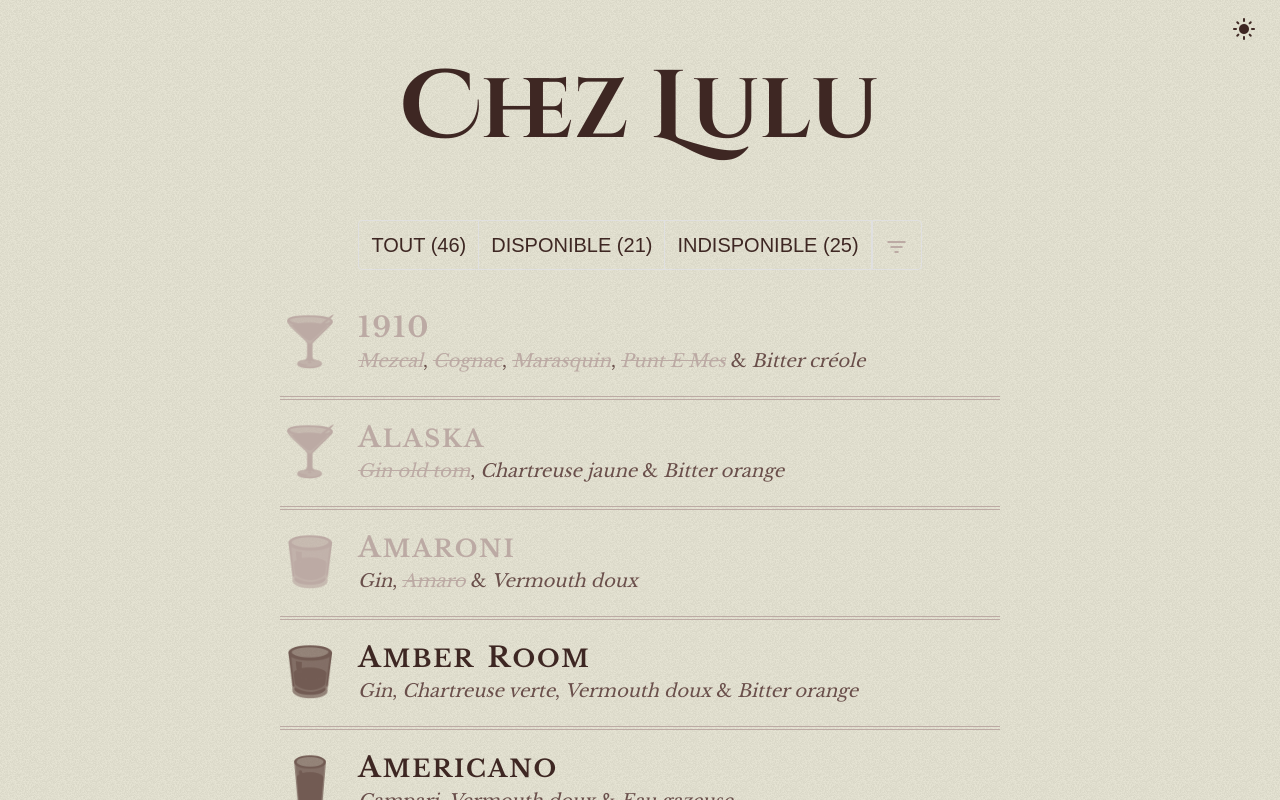
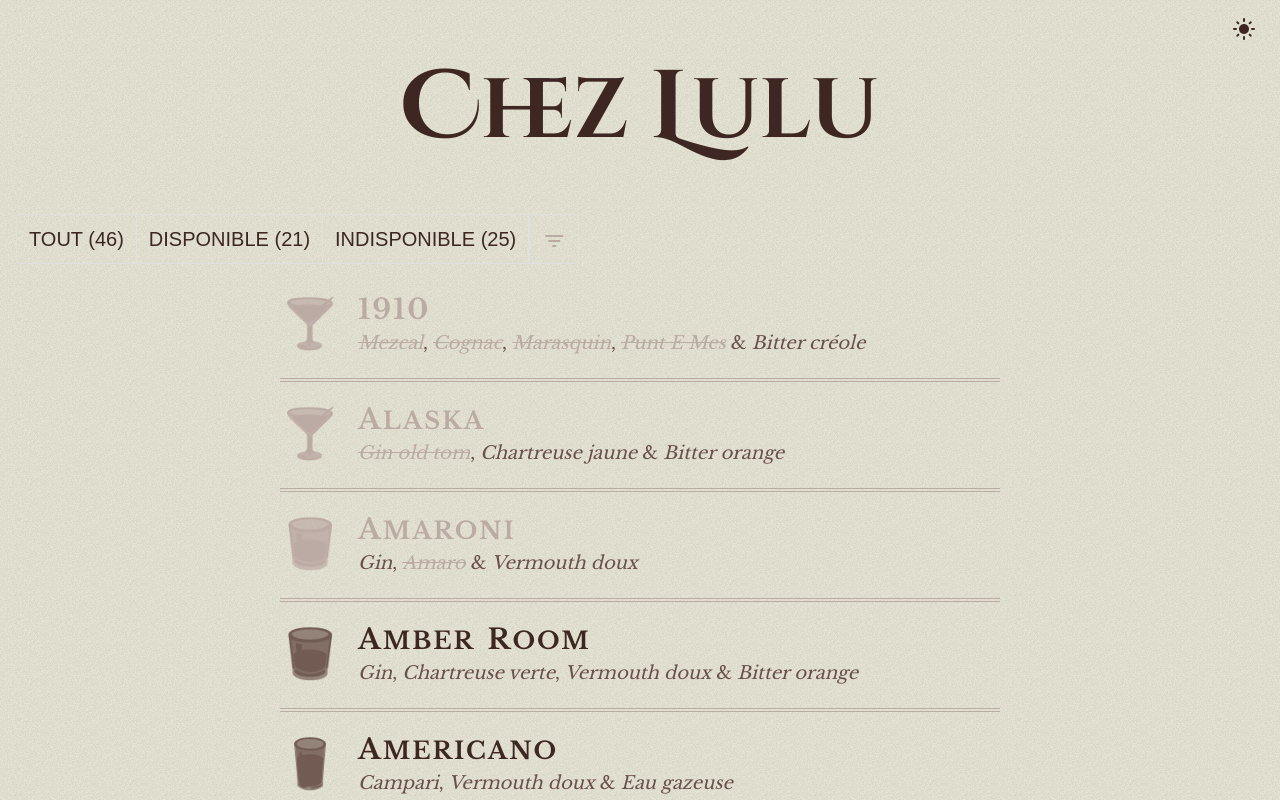
Before and after one commit to ludaub/chez-lulu, an Angular app: page / in a window 1280 px wide. Built offline with nearby package versions, Linux system fonts and the light colour scheme; a web font is replaced by a local one.

Commit message:
feat: improve some margins for responsive design

```diff
--- a/src/app/app.component.scss
+++ b/src/app/app.component.scss
@@ -21,21 +21,21 @@
 
 @media screen and (min-width: 375px) {
   .toolbar {
-    height: 166px;
+    height: 162px;
     padding-top: 24px;
   }
 }
 
 @media screen and (min-width: 425px) {
   .toolbar {
-    height: 204px;
+    height: 188px;
     padding-top: 36px;
   }
 }
 
 @media screen and (min-width: 768px) {
   .toolbar {
-    height: 290px;
+    height: 284px;
     padding-top: 48px;
   }
 }
@@ -62,30 +62,29 @@
   align-items: center;
   display: flex;
   justify-content: center;
-  width: 100%;
 }
 
 @media screen and (min-width: 320px) {
   .toggle-group-container {
-    margin: 18px 0 12px;
+    margin: 12px 0 18px;
   }
 }
 
 @media screen and (min-width: 375px) {
   .toggle-group-container {
-    margin: 24px 0 12px;
+    margin: 14px 0 18px;
   }
 }
 
 @media screen and (min-width: 425px) {
   .toggle-group-container {
-    margin: 36px 0 18px;
+    margin: 20px 0 18px;
   }
 }
 
 @media screen and (min-width: 768px) {
   .toggle-group-container {
-    margin: 48px 0 24px;
+    margin: 42px 0 24px;
   }
 }
 
@@ -139,17 +138,39 @@
     .cocktails .cocktail {
       padding: 12px 0;
     }
+
+    .cocktails .cocktail:first-of-type {
+      padding: 0 0 12px;
+    }
+  }
+
+  @media screen and (min-width: 375px) {
+    .cocktails .cocktail {
+      padding: 12px 0;
+    }
+
+    .cocktails .cocktail:first-of-type {
+      padding: 2px 0 12px;
+    }
   }
 
   @media screen and (min-width: 425px) {
     .cocktails .cocktail {
       padding: 18px 0;
     }
+
+    .cocktails .cocktail:first-of-type {
+      padding: 6px 0 18px;
+    }
   }
 
   @media screen and (min-width: 768px) {
     .cocktails .cocktail {
       padding: 24px 0;
+    }
+
+    .cocktails .cocktail:first-of-type {
+      padding: 12px 0 24px;
     }
   }
 
--- a/src/styles.scss
+++ b/src/styles.scss
@@ -500,25 +500,25 @@ body {
 
   @media screen and (min-width: 320px) {
     .cocktail-recipe {
-      margin-top: 12px;
+      margin: 12px 0 6px;
     }
   }
 
   @media screen and (min-width: 375px) {
     .cocktail-recipe {
-      margin-top: 12px;
+      margin: 12px 0 6px;
     }
   }
 
   @media screen and (min-width: 425px) {
     .cocktail-recipe {
-      margin-top: 16px;
+      margin: 16px 0 12px;
     }
   }
 
   @media screen and (min-width: 768px) {
     .cocktail-recipe {
-      margin-top: 16px;
+      margin: 16px 0 12px;
     }
   }
 
```
